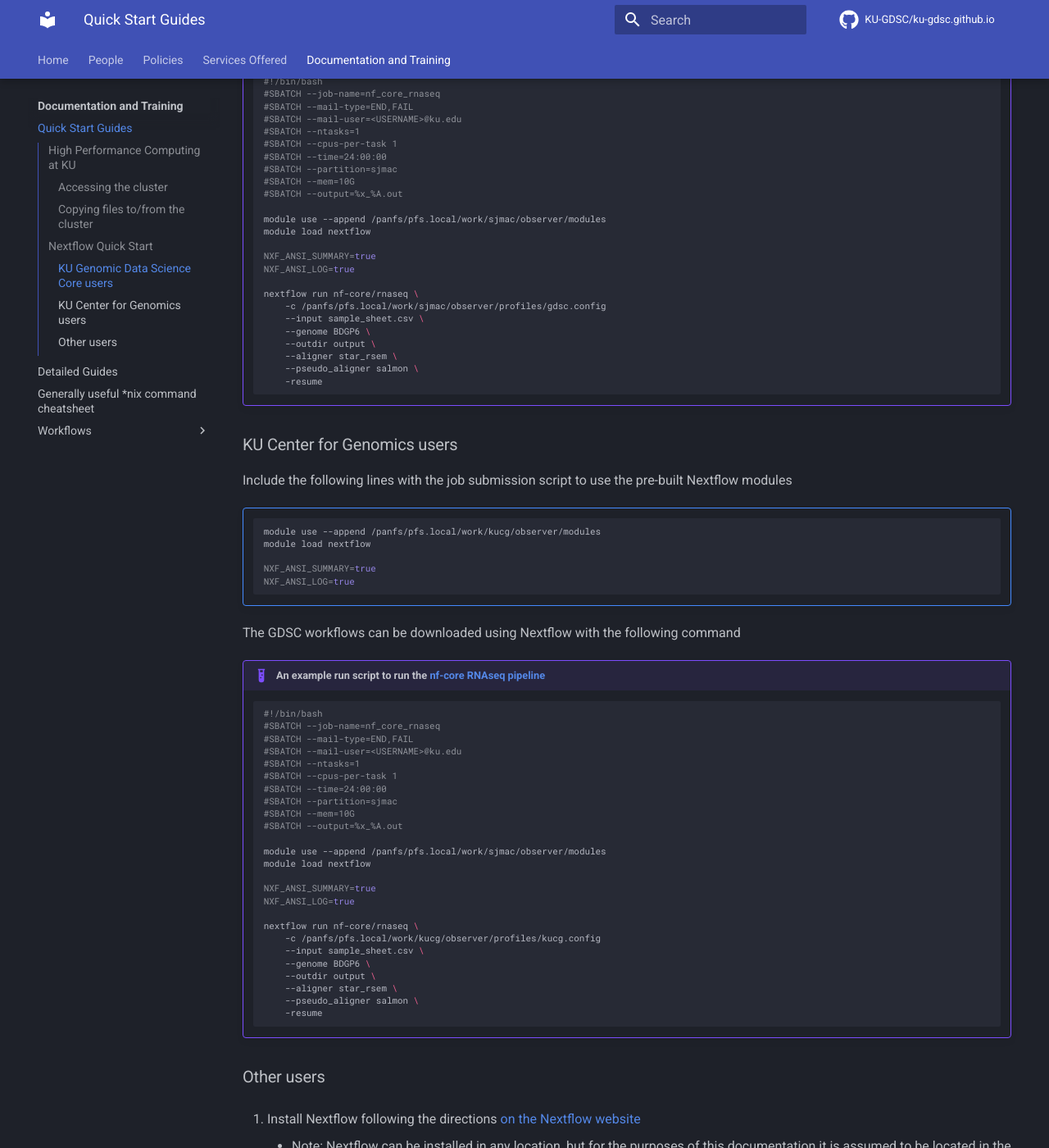
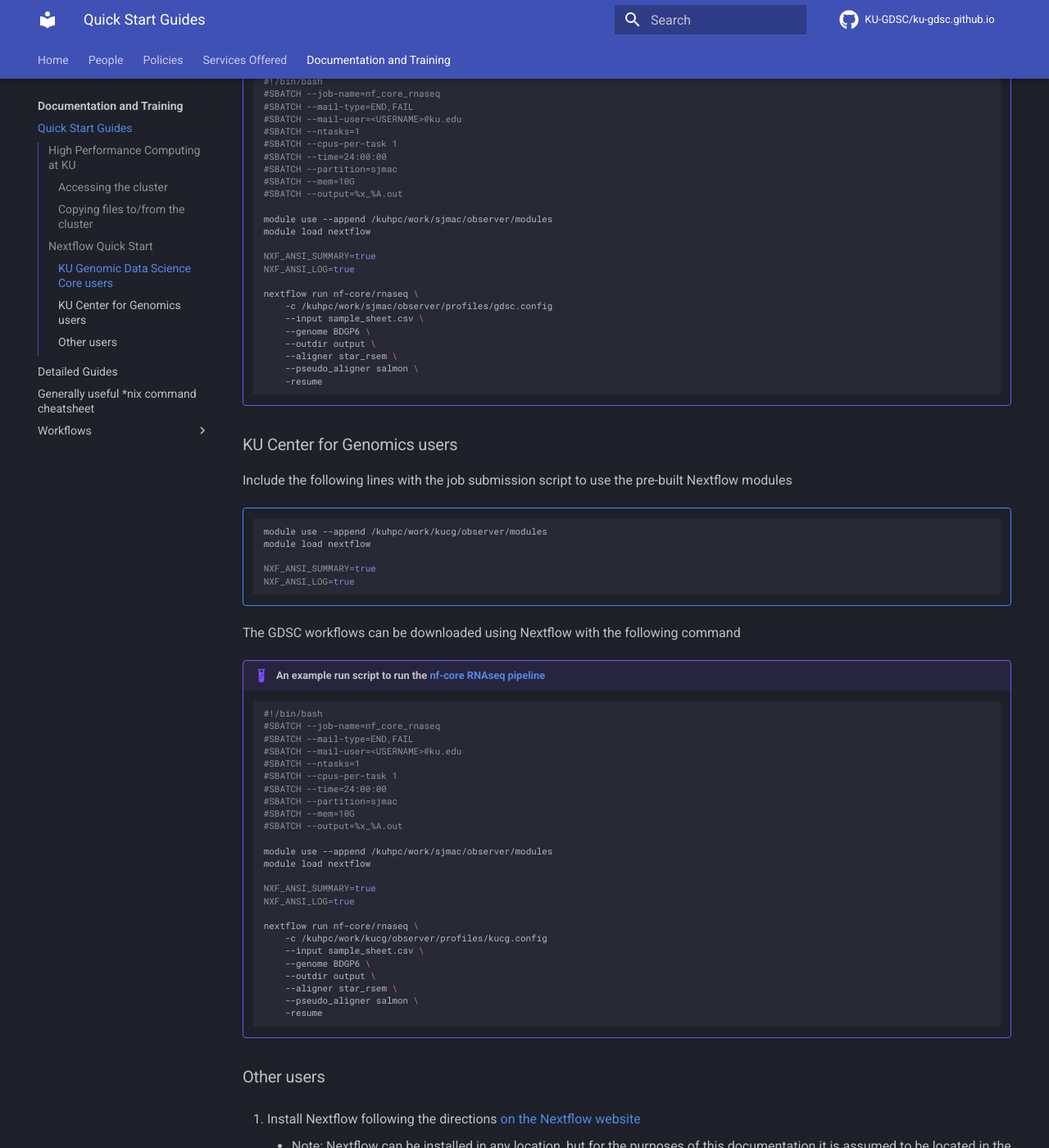
Before and after one commit to KU-GDSC/ku-gdsc.github.io, an MkDocs documentation site: the page built from docs/documentation/quick_starts.md, in a window 1280 px wide and 1400 px high, scrolled down 1349 px. Shown: the whole window at 82% size. Built offline with MkDocs 1.6.1 and Material for MkDocs 9.7.7, drawn with Linux system fonts in a browser that asks for light colours; comment, search, counter and statistics services are not loaded; some of the changed text lies outside the part shown.

Commit message:
corrected paths to files following crc update

````diff
--- a/docs/documentation/quick_starts.md
+++ b/docs/documentation/quick_starts.md
@@ -40,7 +40,7 @@ Include the following lines with the job submission script to use the pre-built
 
 !!! note ""
     ```bash
-    module use --append /panfs/pfs.local/work/sjmac/observer/modules
+    module use --append /kuhpc/work/sjmac/observer/modules
     module load nextflow
 
     NXF_ANSI_SUMMARY=true
@@ -60,14 +60,14 @@ Include the following lines with the job submission script to use the pre-built
     #SBATCH --mem=10G
     #SBATCH --output=%x_%A.out
 
-    module use --append /panfs/pfs.local/work/sjmac/observer/modules
+    module use --append /kuhpc/work/sjmac/observer/modules
     module load nextflow
 
     NXF_ANSI_SUMMARY=true
     NXF_ANSI_LOG=true
 
     nextflow run nf-core/rnaseq \
-        -c /panfs/pfs.local/work/sjmac/observer/profiles/gdsc.config
+        -c /kuhpc/work/sjmac/observer/profiles/gdsc.config
         --input sample_sheet.csv \
         --genome BDGP6 \
         --outdir output \
@@ -83,7 +83,7 @@ Include the following lines with the job submission script to use the pre-built
 
 !!! note ""
     ```bash
-    module use --append /panfs/pfs.local/work/kucg/observer/modules
+    module use --append /kuhpc/work/kucg/observer/modules
     module load nextflow
 
     NXF_ANSI_SUMMARY=true
@@ -106,14 +106,14 @@ The GDSC workflows can be downloaded using Nextflow with the following command
     #SBATCH --mem=10G
     #SBATCH --output=%x_%A.out
 
-    module use --append /panfs/pfs.local/work/sjmac/observer/modules
+    module use --append /kuhpc/work/sjmac/observer/modules
     module load nextflow
 
     NXF_ANSI_SUMMARY=true
     NXF_ANSI_LOG=true
 
     nextflow run nf-core/rnaseq \
-        -c /panfs/pfs.local/work/kucg/observer/profiles/kucg.config
+        -c /kuhpc/work/kucg/observer/profiles/kucg.config
         --input sample_sheet.csv \
         --genome BDGP6 \
         --outdir output \
````
Also changed, not shown: docs/documentation/slow_starts.md (+2 -2 lines), docs/documentation/workflows/index.md (+1 -1 lines), docs/documentation/workflows/microbial_rnaseq.md (+1 -1 lines).
